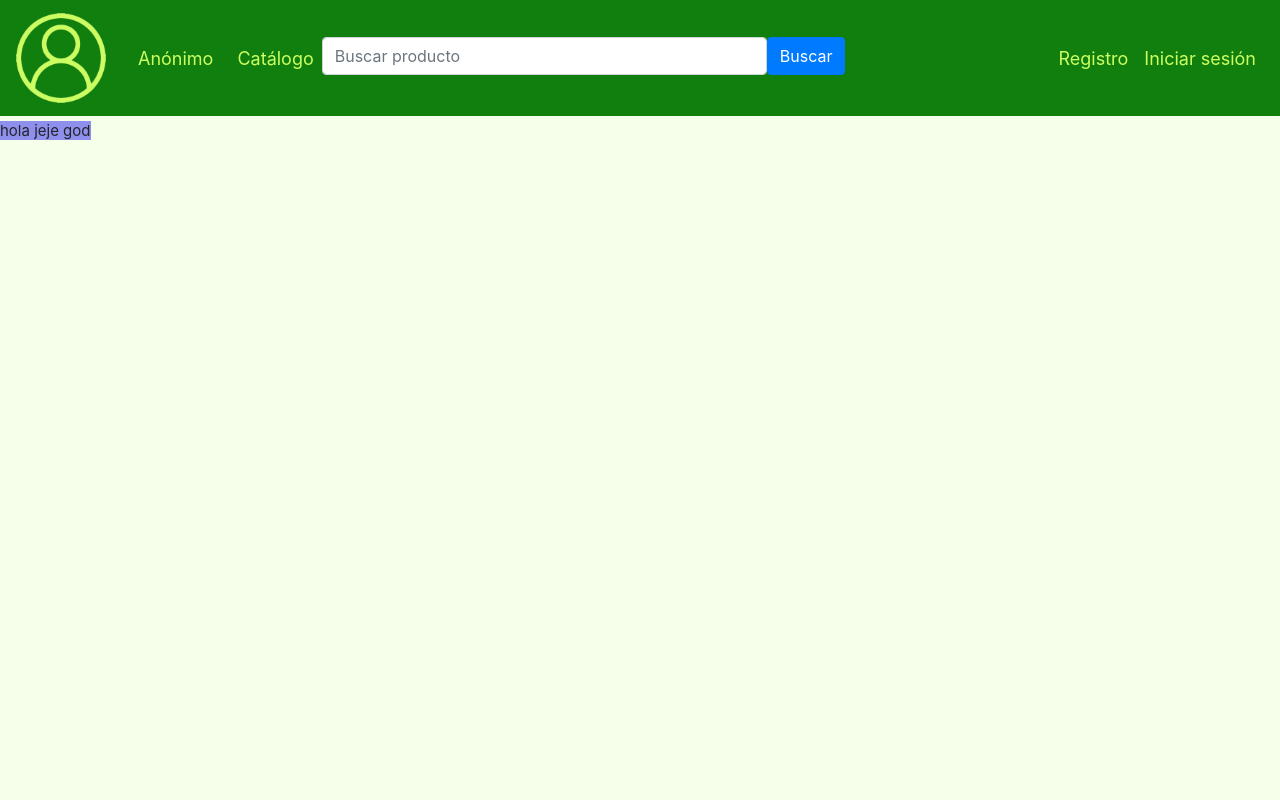
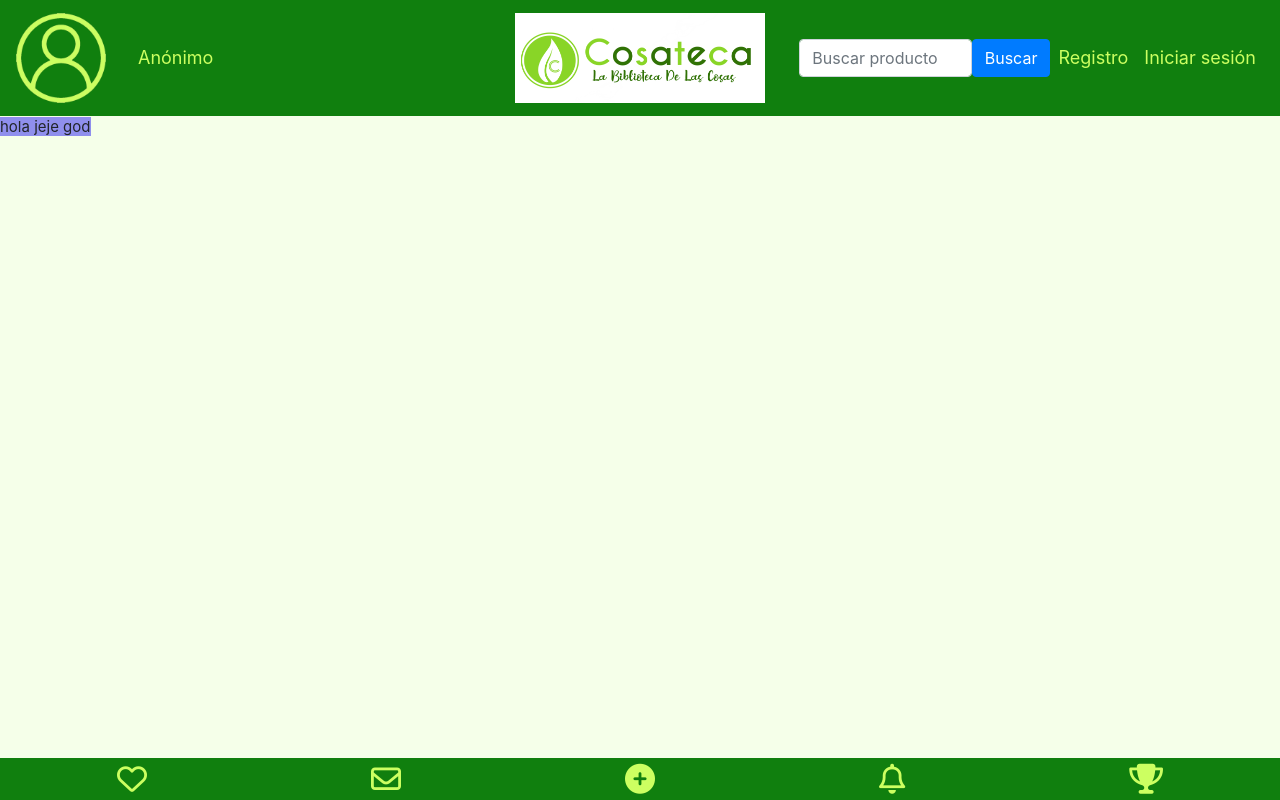
Before and after one commit to andvarbay/Cosateca, a Django app: page / in a window 1280 px wide. Run offline with Django 4.2, Linux system fonts and the light colour scheme; parts of the project's set-up code (start-up, migrations or seed data) failed here and were passed over; some libraries are stand-ins or nearby versions.

Commit message:
feat: acabados el header y el footer

```diff
--- a/CosatecaApp/static/style.css
+++ b/CosatecaApp/static/style.css
@@ -1,6 +1,7 @@
 body {
     background-color: #F5FFE9;
     font-size: large;
+    line-height: inherit;
 }
 nav {
     background-color: #107F0E;
@@ -13,3 +14,18 @@ nav {
     font-size: smaller;
     background-color: rgb(143, 143, 237);
     }
+
+.footer-icons a i {
+    color: #CCFF61;
+    width: auto;
+    font-size: 30px;
+    padding-top: 5%;
+}
+
+.nav-link.text-center {
+
+    position: absolute;
+    top: 50%;
+    left: 50%;
+    transform: translate(-50%, -50%);
+}
--- a/CosatecaApp/templates/base.html
+++ b/CosatecaApp/templates/base.html
@@ -7,7 +7,9 @@
     {% bootstrap_css %}
 
     <meta name="viewport" content="width=device-width, initial-scale=1.0" />
-    <!-- <link rel="stylesheet" href="https://use.fontawesome.com/releases/v5.7.0/css/all.css" integrity="sha384-lZN37f5QGtY3VHgisS14W3ExzMWZxybE1SJSEsQp9S+oqd12jhcu+A56Ebc1zFSJ" crossorigin="anonymous"> -->
+    <link rel="stylesheet" href="https://cdnjs.cloudflare.com/ajax/libs/font-awesome/6.4.2/css/all.min.css">
+    <!-- <link rel="stylesheet" href="https://cdnjs.cloudflare.com/ajax/libs/font-awesome/5.15.3/css/all.min.css"> -->
+
     <link rel="stylesheet" type="text/css" href="{% static 'style.css' %}">
 
         {% block title %}{% endblock title %}
@@ -17,5 +19,6 @@
 {% block body_data %}{% endblock body_data %}
 
 {% block custom_js %}{% endblock custom_js %}
+    {% include 'footer.html' %}
 </body>
 </html>
--- /dev/null
+++ b/CosatecaApp/templates/footer.html
@@ -0,0 +1,19 @@
+<html lang="en">
+<head>
+    <meta charset="UTF-8">
+    <meta name="viewport" content="width=device-width, initial-scale=1.0">
+    <!-- Include Bootstrap CSS -->
+    <!-- <link rel="stylesheet" href="https://stackpath.bootstrapcdn.com/bootstrap/4.5.2/css/bootstrap.min.css"> -->
+    <title>This is the Footer</title>
+</head>
+<body>
+    <footer style="position: fixed; bottom: 0; width: 100%; background-color: #107F0E; padding: 5px;">
+        <div class="footer-icons" style="display: flex; justify-content: space-around;"">
+            <a href="#"><i class="far fa-heart"></i></a>
+            <a href="#"><i class="far fa-envelope"></i></a>
+            <a href="#"><i class="fa-solid fa-circle-plus"></i></a>
+            <a href="#"><i class="far fa-bell"></i></a>
+            <a href="#"><i class="fa-solid fa-trophy"></i></a>
+        </div>
+    </footer>
+</body>
--- a/CosatecaApp/templates/header.html
+++ b/CosatecaApp/templates/header.html
@@ -5,8 +5,7 @@
     <meta name="viewport" content="width=device-width, initial-scale=1.0">
     <!-- Include Bootstrap CSS -->
     <!-- <link rel="stylesheet" href="https://stackpath.bootstrapcdn.com/bootstrap/4.5.2/css/bootstrap.min.css"> -->
-    <!-- <link rel="stylesheet" href="https://use.fontawesome.com/releases/v5.7.0/css/all.css" integrity="sha384-lZN37f5QGtY3VHgisS14W3ExzMWZxybE1SJSEsQp9S+oqd12jhcu+A56Ebc1zFSJ" crossorigin="anonymous"> -->
-    <title>Your Page Title</title>
+    <title>This is the Header</title>
 </head>
 <body>
 
@@ -23,12 +22,12 @@
     </button>
 
     <!-- Move the collapsible content outside of the form -->
-    <div class="collapse navbar-collapse" id="navbarSupportedContent">
-        <ul class="navbar-nav mr-auto">
+    <div class="collapse navbar-collapse justify-content-end" id="navbarSupportedContent">
+        <ul class="navbar-nav mr-auto" style="display: contents;">
             <li class="nav-item active">
-                <a class="nav-link" href="/cat">Catálogo<span class="sr-only">(current)</span></a>
+                <a class="nav-link text-center" href="/#"><img class="mx-auto d-block" src="{% static 'LOGO.jpg' %}" style="width:250px;height:90px;"><span class="sr-only">(current)</span></a>
             </li>
-            <li id="search-bar" class="col-lg-12" style="padding: 0;">
+            <li id="search-bar" class="col-lg-2" style="padding: 0;">
                 <input type="search" name="searchbar" class="form-control" placeholder="Buscar producto"/>
             </li>
             <li id="search-button">
```
Also changed, not shown: CosatecaApp/static/LOGO.jpg (added).
